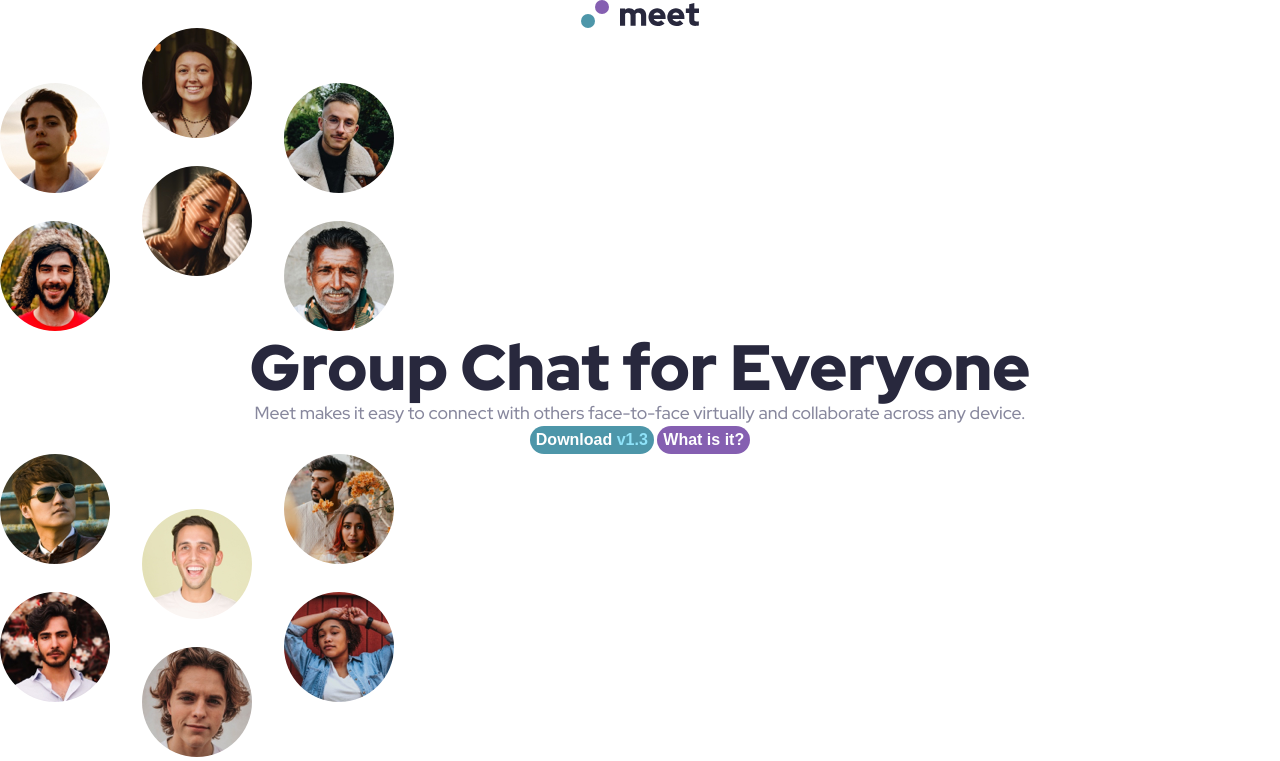
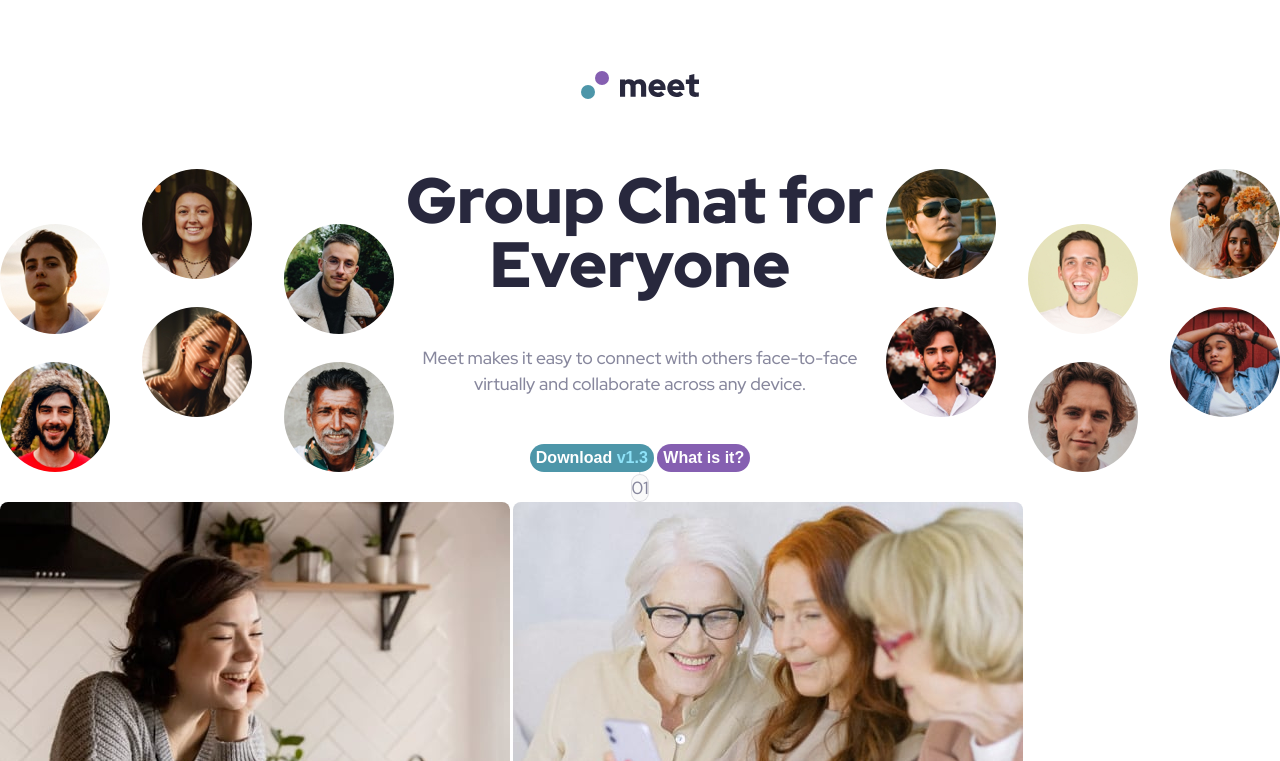
Before and after one commit to Ryan-C-Moses/meet-landing-page-app, a website: page index.html in a window 1280 px wide. Shown: the top 761 px of the page. Drawn offline with Linux system fonts and the light colour scheme.

Commit message:
Fixed Header CSS

```diff
--- a/index.html
+++ b/index.html
@@ -14,7 +14,8 @@
   <header>
     <img src="./assets/logo.svg" alt="Meet Logo">
   </header>
-  <section class="first-section">
+  <section class="first-section container">
+    <div class="row">
     <img src="./assets/desktop/image-hero-left.png" alt="hero-left" class="hero-left">
     <div>
       <h1 class="red-hat-display-h1 main-title">Group Chat for Everyone</h1>
@@ -26,6 +27,7 @@
       </div>
     </div>
     <img src="./assets/desktop/image-hero-right.png" alt="hero-right" class="hero-right">
+  </div>
   </section>
   <div class="number-component">
     <hr class="line">
--- a/style.css
+++ b/style.css
@@ -111,9 +111,21 @@ img {
 
 header {
   /* min-height: 13vh; */
+  padding: 4.41em 0;
+}
+
+header img {
+  display: block;
+  margin: 0 auto;
+}
+
+.container {
+  width: 100%;
+}
+
+.row {
   display: flex;
-  justify-content: center;
-  align-items: center;
+  flex-direction: row;
 }
 
 .first-section {
```
